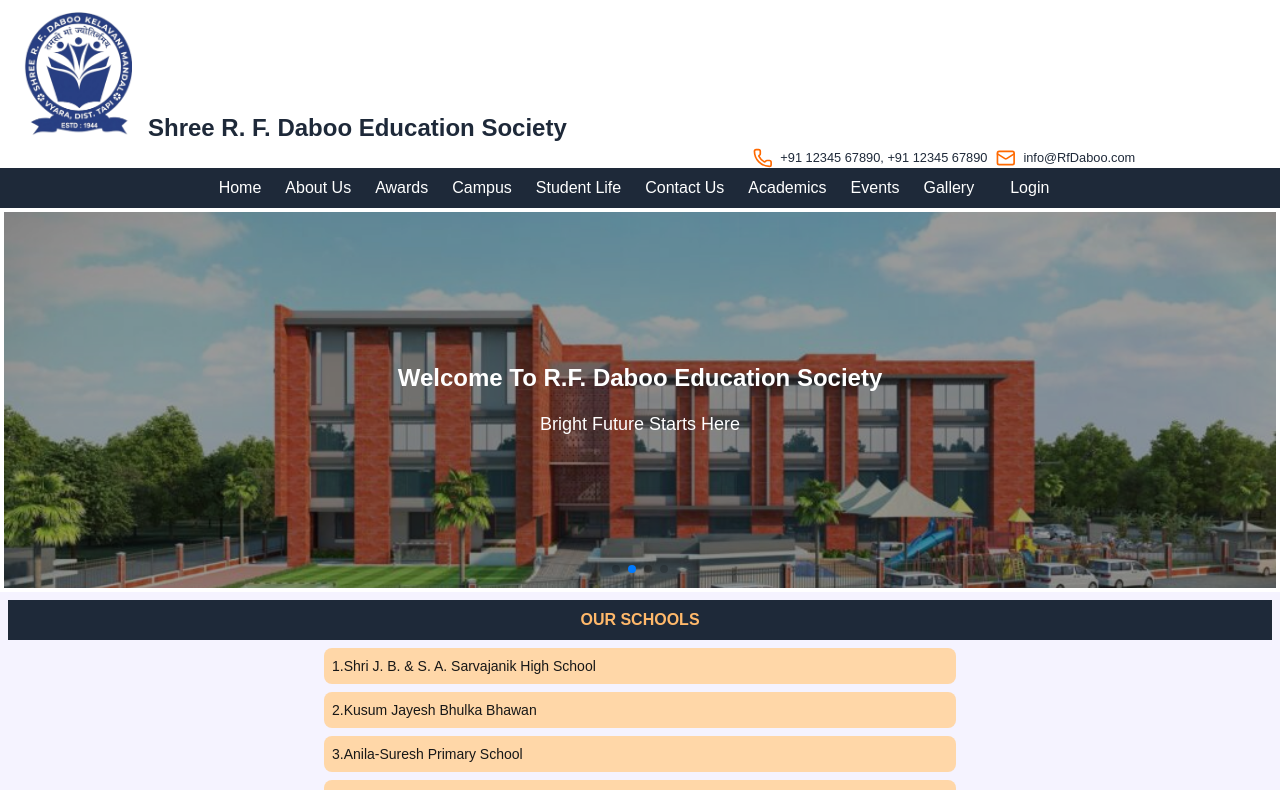
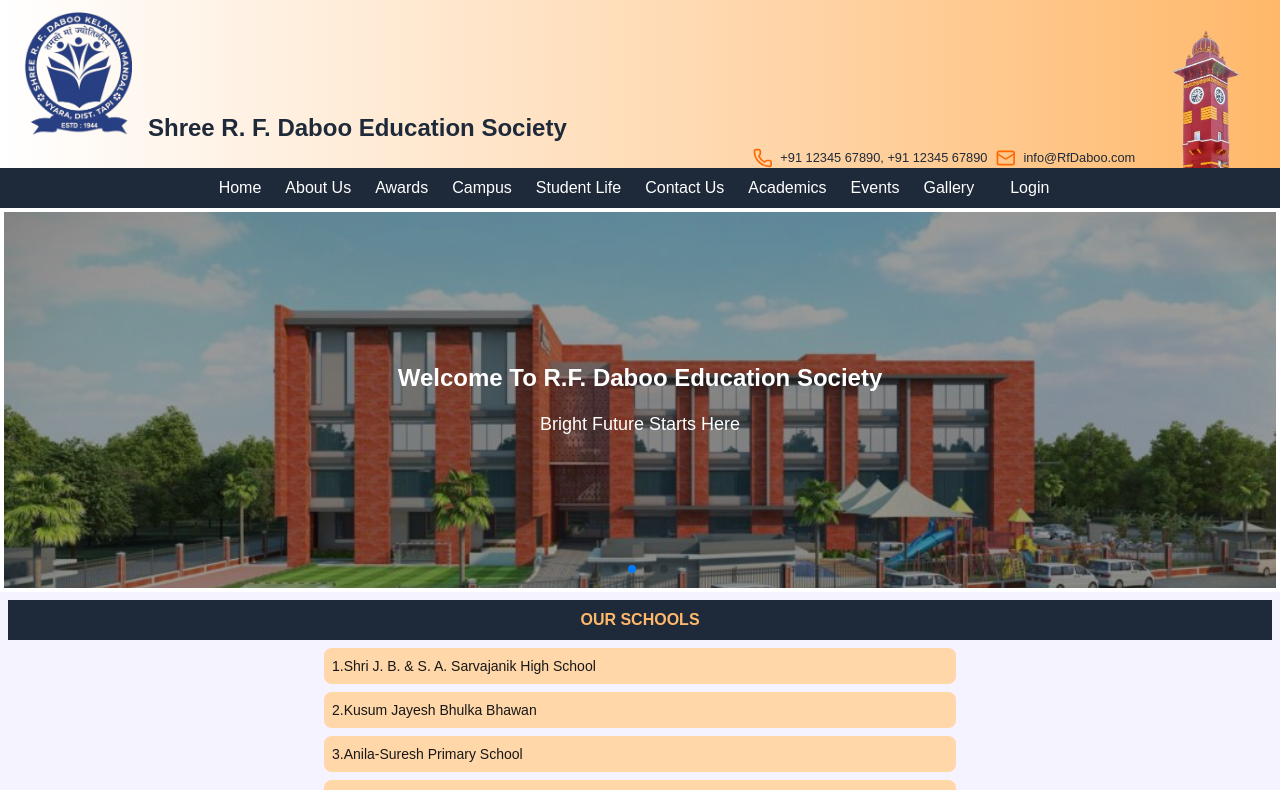
Before and after one commit to harendrasinp/R.F.Daboo_Frontend, a Next.js app: page / in a window 1280 px wide. Shown: the top 790 px of the page. Built offline with nearby package versions, Linux system fonts and the light colour scheme.

Commit message:
add image to header

```diff
--- a/src/components/Header.js
+++ b/src/components/Header.js
@@ -9,7 +9,7 @@ import Marque from "./Marque"
 const Header = () => {
   const {openLoginModalFunction } = useContext(ContextAPI);
   return (
-    <div className="relative bg-orange-300 w-full md:bg-white">
+    <div className="relative bg-linear-to-r from-white to-orange-300 w-full md:bg-white">
       <div className="flex items-end px-2 py-1">
         <div className="flex items-end px-4 md:py-2 w-25 h-25 md:w-35 md:h-35">
           <Image
@@ -20,6 +20,9 @@ const Header = () => {
             className="object-cover md:w-full md:h-full"
           />
         </div>
+          <div className="absolute top-11 -right-5 md:block w-22 h-22 md:w-45 md:h-45 md:top-[1px] md:right-1">
+             <Image src="/header/rfimage1.png" alt="header image" width={100} height={100} className="w-full h-auto object-cover opacity-60 md:opacity-100" />
+          </div>
         <div className="md:flex flex-col items-center justify-center">
           <h1 className="font-bold text-gray-800 md:text-2xl text-sm">Shree R. F. Daboo Education Society </h1>
         </div>
```
Also changed, not shown: public/header/rfimage1.png (added).
